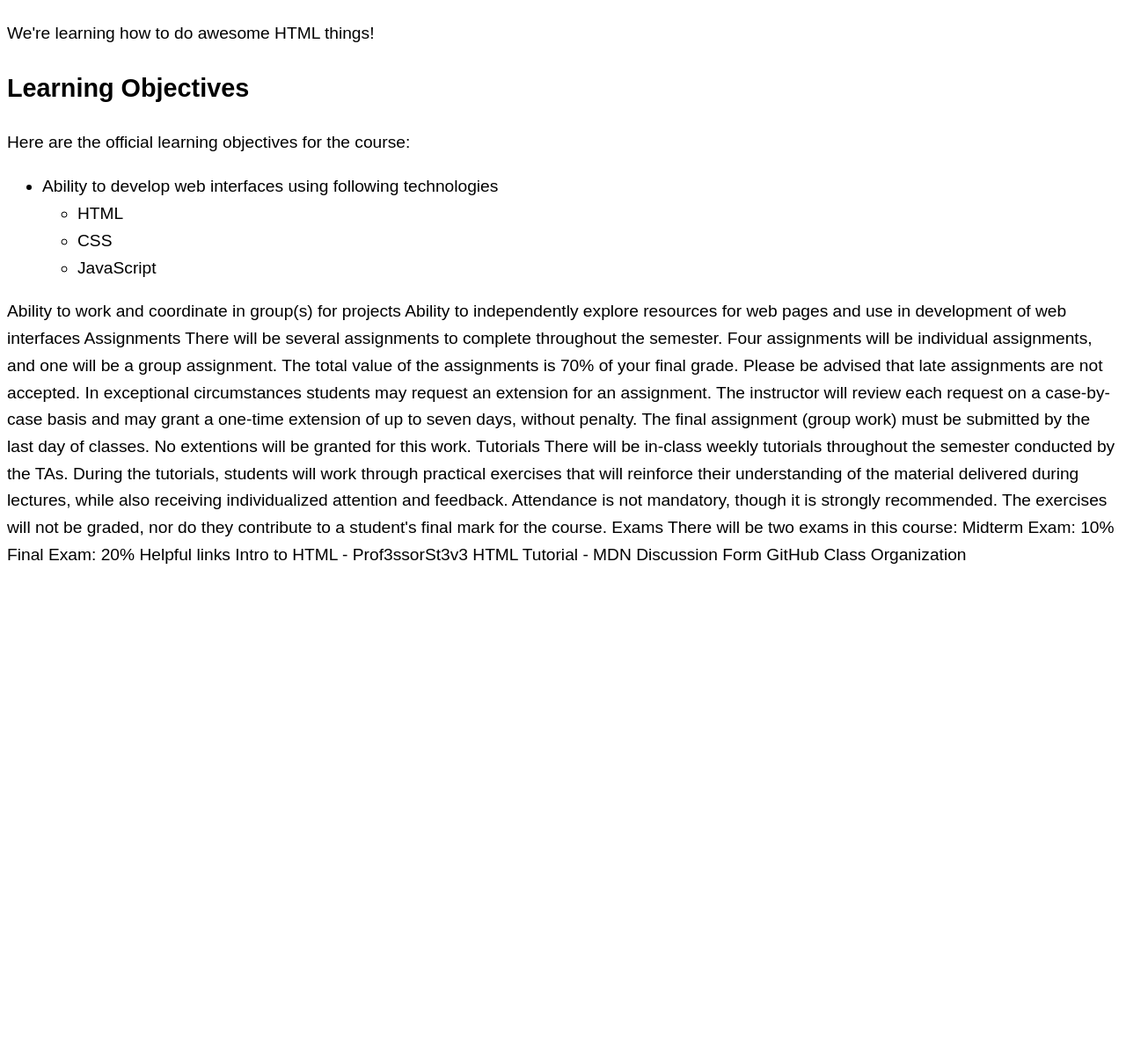
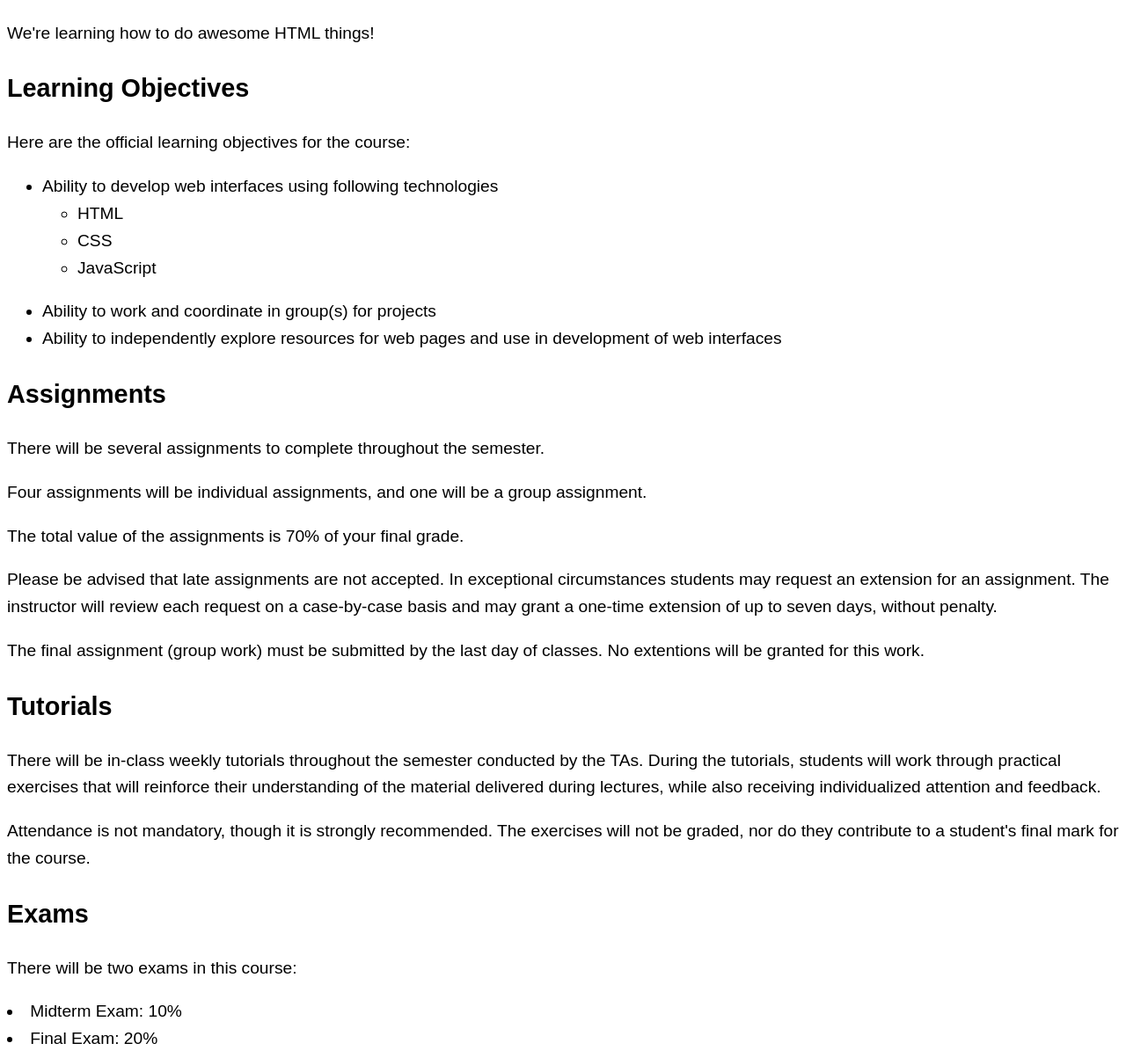
Before and after one commit to irm1005-itec1005-fall-2023/tutorial-exercise-01-morganpaiine, a plain HTML site: page index.html in a window 1280 px wide. Shown: the part 90-1293 px from the top of the page at 88% size. Before the commit the page ends 800 px from the top, so only its background shows below. Drawn offline with Linux system fonts and the light colour scheme.

Commit message:
3/4 of tut.

```diff
--- a/index.html
+++ b/index.html
@@ -32,7 +32,7 @@
 
     <!-- p -->
     <!-- abbr around the word HTML -->
-    <p>We're learning how to do awesome HTML things!</p>
+    <p>We're learning how to do awesome <abbr>HTML</abbr> things!</p>
 
     <!-- h2 -->
     <h2>Learning Objectives</h2>
@@ -56,61 +56,64 @@
     <!-- End of nested list items -->
     <!-- End of the ul -->
     <!-- List item -->
-    Ability to work and coordinate in group(s) for projects
+    <ul>
+      <li>Ability to work and coordinate in group(s) for projects</li>
     <!-- List item -->
-    Ability to independently explore resources for web pages and use in
+    <li>Ability to independently explore resources for web pages and use in
     development of web interfaces
+    </li>
+    </ul>
     <!-- End of the ul -->
 
     <!-- h2 -->
-    Assignments
+    <h2>Assignments</h2>
 
     <!-- p -->
-    There will be several assignments to complete throughout the semester.
+    <p>There will be several assignments to complete throughout the semester.</p>
 
     <!-- p -->
-    Four assignments will be individual assignments, and one will be a group
-    assignment.
+    <p>Four assignments will be individual assignments, and one will be a group
+    assignment.</p>
 
     <!-- p -->
-    The total value of the assignments is 70% of your final grade.
+    <p>The total value of the assignments is 70% of your final grade.</p>
 
     <!-- p -->
-    Please be advised that late assignments are not accepted. In exceptional
+    <p>Please be advised that late assignments are not accepted. In exceptional
     circumstances students may request an extension for an assignment. The
     instructor will review each request on a case-by-case basis and may grant a
-    one-time extension of up to seven days, without penalty.
+    one-time extension of up to seven days, without penalty.</p>
 
     <!-- p -->
-    The final assignment (group work) must be submitted by the last day of
-    classes. No extentions will be granted for this work.
+    <p>The final assignment (group work) must be submitted by the last day of
+    classes. No extentions will be granted for this work.</p>
 
     <!-- h2 -->
-    Tutorials
+    <h2>Tutorials</h2>
 
     <!-- p -->
     <!-- abbr around the word TAs -->
-    There will be in-class weekly tutorials throughout the semester conducted by
-    the TAs. During the tutorials, students will work through practical
+    <p>There will be in-class weekly tutorials throughout the semester conducted by
+    the <abbr>TAs</abbr>. During the tutorials, students will work through practical
     exercises that will reinforce their understanding of the material delivered
-    during lectures, while also receiving individualized attention and feedback.
+    during lectures, while also receiving individualized attention and feedback.</p>
 
     <!-- p -->
-    Attendance is not mandatory, though it is strongly recommended. The
+    <p>Attendance is not mandatory, though it is strongly recommended. The
     exercises will not be graded, nor do they contribute to a student's final
-    mark for the course.
+    mark for the course.</p>
 
     <!-- h2 -->
-    Exams
+    <h2>Exams</h2>
 
     <!-- p -->
-    There will be two exams in this course:
+    <p>There will be two exams in this course:</p>
 
     <!-- Below are two list items -->
     <!-- list item -->
-    Midterm Exam: 10%
+    <li>Midterm Exam: 10%</li>
     <!-- list item -->
-    Final Exam: 20%
+    <li>Final Exam: 20%</li>
     <!-- End of the ul -->
 
     <!-- h2 -->
```
